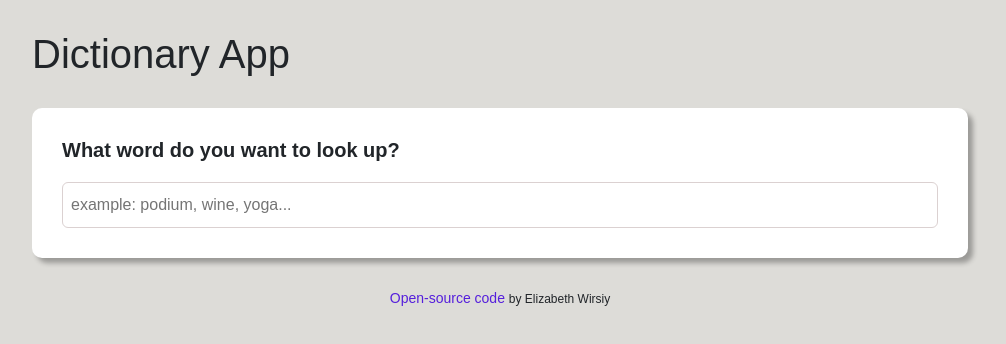
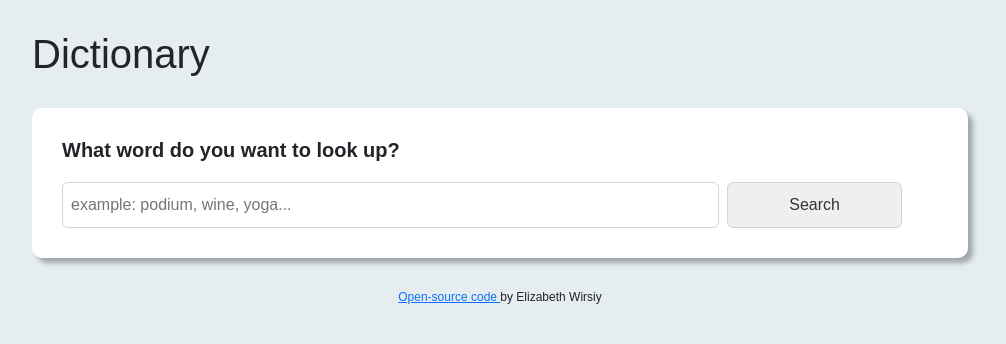
Before and after one commit to Elisawirsiy/Dictionary-app, a React (Create React App) app: page / in a window 1280 px wide. Shown: the top 344 px of the page, without its empty margins (140-1146 px from the left). Built offline with nearby package versions, Linux system fonts and the light colour scheme; no server answers.

Commit message:
added a search button + general styling

```diff
--- a/src/App.css
+++ b/src/App.css
@@ -4,13 +4,9 @@
   font-family: Arial, Helvetica, sans-serif;
 }
 body {
-  background: #dddcd8;
+  background: #e5edf1;
 }
-a {
-  text-decoration: none;
-  font-size: 14px;
-  color: #551fdc;
-}
+
 .App-header {
   margin: 30px 0;
   display: block;
--- a/src/App.js
+++ b/src/App.js
@@ -5,7 +5,7 @@ function App() {
   return (
     <div className="App">
       <div className="container">
-        <h1 className="App-header">Dictionary App</h1>
+        <h1 className="App-header">Dictionary</h1>
         <main>
           <Dictionary defaultKeyword="podium" />
         </main>
--- a/src/Dictionary.css
+++ b/src/Dictionary.css
@@ -11,10 +11,24 @@
   margin: 20px 0;
 }
 
-.Dictionary input {
+/*.Dictionary input {
   width: 100%;
   padding: 10px 8px;
   border: 1px solid rgb(219, 209, 209);
   border-radius: 6px;
   color: #333;
+}*/
+
+.searchbar,
+.searchbutton {
+  padding: 10px 8px;
+  border: 1px solid rgb(219, 209, 209);
+  border-radius: 6px;
+  color: #333;
 }
+.searchbar {
+  width: 75%;
+}
+.searchbutton {
+  width: 20%;
+}
--- a/src/Dictionary.js
+++ b/src/Dictionary.js
@@ -46,10 +46,12 @@ export default function Dictionary(props) {
           <h1>What word do you want to look up?</h1>
           <form onSubmit={handleSubmit}>
             <input
+              className="searchbar"
               type="search"
               placeholder="example: podium, wine, yoga..."
               onChange={handleKeywordchange}
             />
+            <input className="searchbutton ms-2" type="submit" value="Search" />
           </form>
         </section>
         <Results results={results} />
--- a/src/Phonetics.css
+++ b/src/Phonetics.css
@@ -1,21 +1,9 @@
 .Phonetics {
   margin: 20px 0;
 }
-.Phonetics a {
-  border: 1px solid #ddd;
-  padding: 10px 15px;
-  border-radius: 20px;
-  font-weight: bold;
-  font-size: 13px;
-  margin-right: 10px;
-  transition: all 150ms ease-in-out;
-}
 
-.Phonetics a:hover {
-  background: #9670f4;
-  color: white;
-}
 .Phonetics .text {
   font-weight: bold;
-  opacity: 0.5;
+  opacity: 0.7;
+  margin-bottom: 15px;
 }
--- a/src/Phonetics.js
+++ b/src/Phonetics.js
@@ -5,7 +5,7 @@ import "./Phonetics.css";
 export default function Phonetics(props) {
   return (
     <div className="Phonetics">
-      <div className="text"> {props.phonetic.text}</div>{" "}
+      <div className="text">/{props.phonetic.text}/</div>{" "}
       <ReactAudioPlayer src={props.phonetic.audio} autoPlay controls />
     </div>
   );
```
